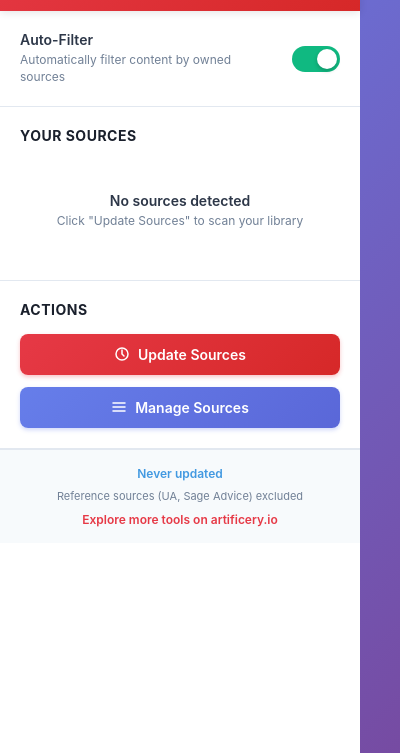
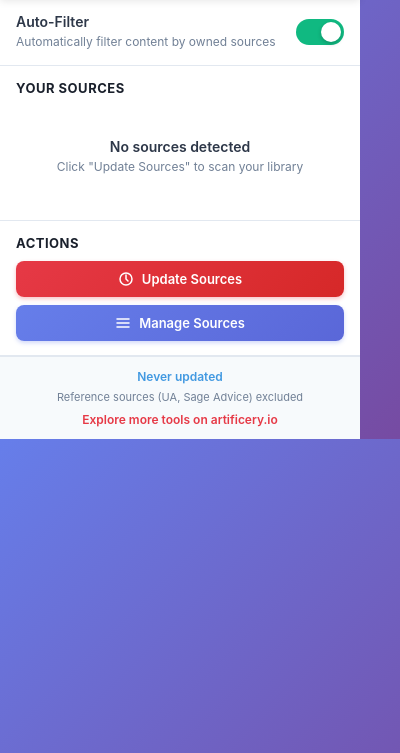
Before and after one commit to itsmecipher-dev/dndbeyond-filter-memory, a browser extension: page popup.html in a window 400 px wide. Shown: the part 91-844 px from the top of the page. Drawn offline with Linux system fonts and the light colour scheme; no server answers.

Commit message:
fix: reduce popup height to avoid scrolling

```diff
--- a/popup.css
+++ b/popup.css
@@ -18,14 +18,13 @@ body {
 
 .popup-container {
   background: white;
-  min-height: 100vh;
 }
 
 /* Header */
 .popup-header {
   background: linear-gradient(135deg, #e63946 0%, #d62828 100%);
   color: white;
-  padding: 20px;
+  padding: 14px 16px;
   display: flex;
   justify-content: space-between;
   align-items: center;
@@ -60,7 +59,7 @@ body {
 
 /* Sections */
 .popup-section {
-  padding: 20px;
+  padding: 14px 16px;
   border-bottom: 1px solid #e2e8f0;
 }
 
@@ -69,10 +68,10 @@ body {
 }
 
 .section-title {
-  font-size: 14px;
+  font-size: 13px;
   font-weight: 700;
   color: #1a202c;
-  margin-bottom: 16px;
+  margin-bottom: 10px;
   text-transform: uppercase;
   letter-spacing: 0.5px;
 }
@@ -165,11 +164,11 @@ input:checked + .toggle-slider:before {
   background: linear-gradient(135deg, #f7fafc 0%, #edf2f7 100%);
   border: 1px solid #e2e8f0;
   border-radius: 8px;
-  padding: 16px;
+  padding: 12px;
   display: flex;
   flex-direction: column;
   align-items: center;
-  gap: 4px;
+  gap: 2px;
 }
 
 .summary-icon {
@@ -177,7 +176,7 @@ input:checked + .toggle-slider:before {
 }
 
 .summary-count {
-  font-size: 28px;
+  font-size: 24px;
   font-weight: 700;
   color: #2d3748;
 }
@@ -224,7 +223,7 @@ input:checked + .toggle-slider:before {
 .action-buttons {
   display: flex;
   flex-direction: column;
-  gap: 12px;
+  gap: 8px;
 }
 
 .action-btn {
@@ -233,8 +232,8 @@ input:checked + .toggle-slider:before {
   align-items: center;
   justify-content: center;
   gap: 8px;
-  padding: 12px 16px;
-  font-size: 14px;
+  padding: 10px 14px;
+  font-size: 13px;
   font-weight: 600;
   border: none;
   border-radius: 8px;
@@ -279,13 +278,13 @@ input:checked + .toggle-slider:before {
 
 /* Footer */
 .popup-footer {
-  padding: 16px 20px;
+  padding: 12px 16px;
   background: #f7fafc;
   border-top: 1px solid #e2e8f0;
   display: flex;
   flex-direction: column;
   align-items: center;
-  gap: 8px;
+  gap: 6px;
 }
 
 .footer-status {
```
